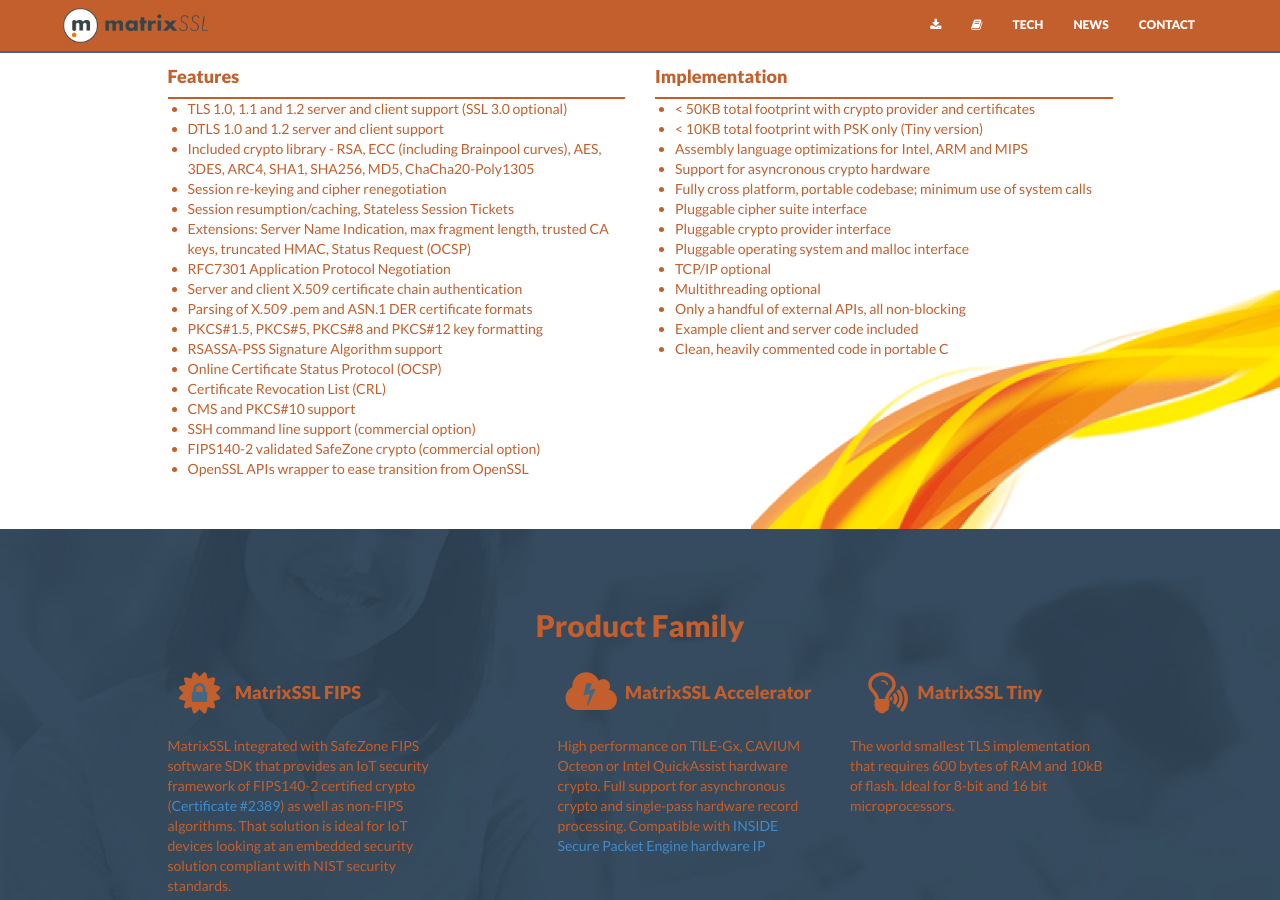
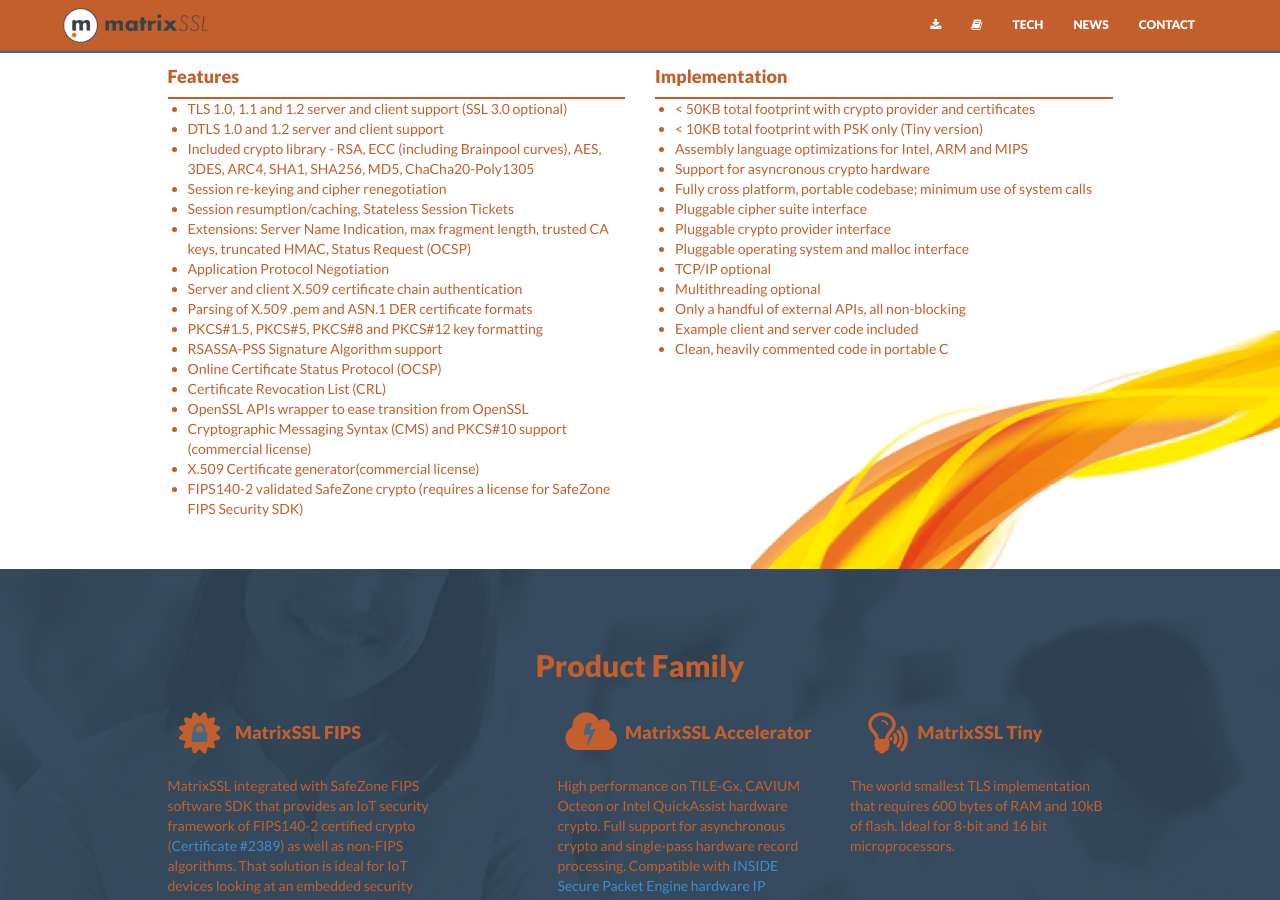
Before and after one commit to Layty/ssl, a Jekyll site: the page built from index.html, in a window 1280 px wide and 900 px high, scrolled down 787 px. Built offline with Jekyll 4.4.1, drawn with Linux system fonts in a browser that asks for light colours; nearby versions of some CDN libraries.

Commit message:
Update features.md

```diff
--- a/_includes/features.md
+++ b/_includes/features.md
@@ -4,14 +4,14 @@
 + Session re-keying and cipher renegotiation
 + Session resumption/caching, Stateless Session Tickets
 + Extensions: Server Name Indication, max fragment length, trusted CA keys, truncated HMAC, Status Request (OCSP)
-+ RFC7301 Application Protocol Negotiation
++ Application Protocol Negotiation
 + Server and client X.509 certificate chain authentication
 + Parsing of X.509 .pem and ASN.1 DER certificate formats
 + PKCS#1.5, PKCS#5, PKCS#8 and PKCS#12 key formatting
 + RSASSA-PSS Signature Algorithm support
 + Online Certificate Status Protocol (OCSP)
 + Certificate Revocation List (CRL)
-+ CMS and PKCS#10 support
-+ SSH command line support (commercial option)
-+ FIPS140-2 validated SafeZone crypto (commercial option)
 + OpenSSL APIs wrapper to ease transition from OpenSSL
++ Cryptographic Messaging Syntax (CMS) and PKCS#10 support (commercial license)
++ X.509 Certificate generator(commercial license)
++ FIPS140-2 validated SafeZone crypto (requires a license for SafeZone FIPS Security SDK)
```
